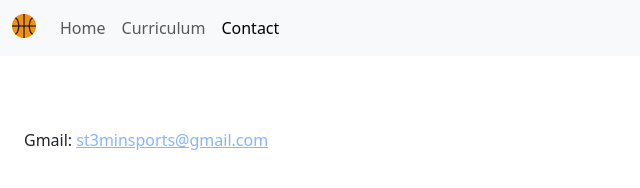
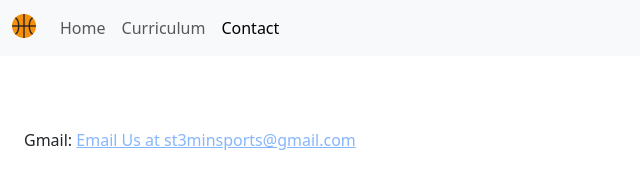
Before and after one commit to STEMinSports/STEMinSports.github.io, a plain HTML site: page contact.html in a window 1280 px wide. Shown: the whole page, without its empty margins (0-640 px from the left). Drawn offline with nearby package versions, Linux system fonts and the light colour scheme.

Commit message:
Update contact.html

```diff
--- a/contact.html
+++ b/contact.html
@@ -35,7 +35,7 @@
 
             <p>
                 Gmail:
-                <a class="link-opacity-50" href="st3minsports@gmail.com">st3minsports@gmail.com</a>
+                <a class="link-opacity-50" href="mailto:st3minsports@gmail.com">Email Us at st3minsports@gmail.com</a>
             </p>
         </div>
 
```
